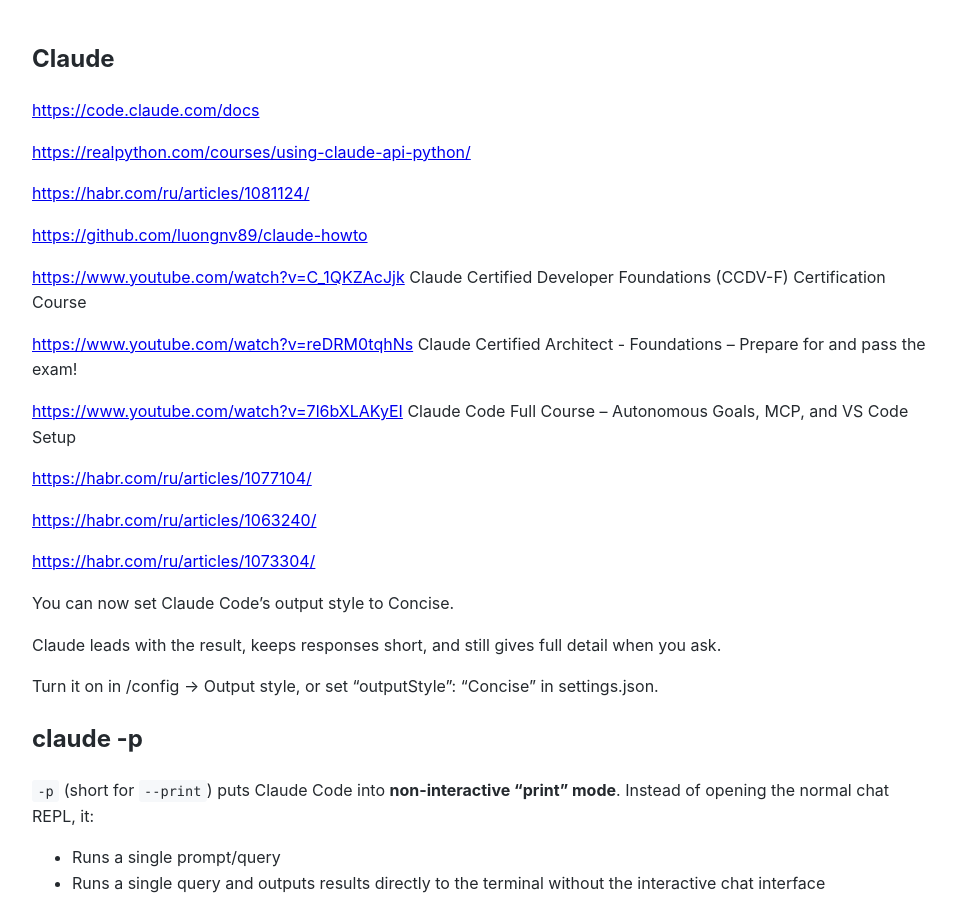
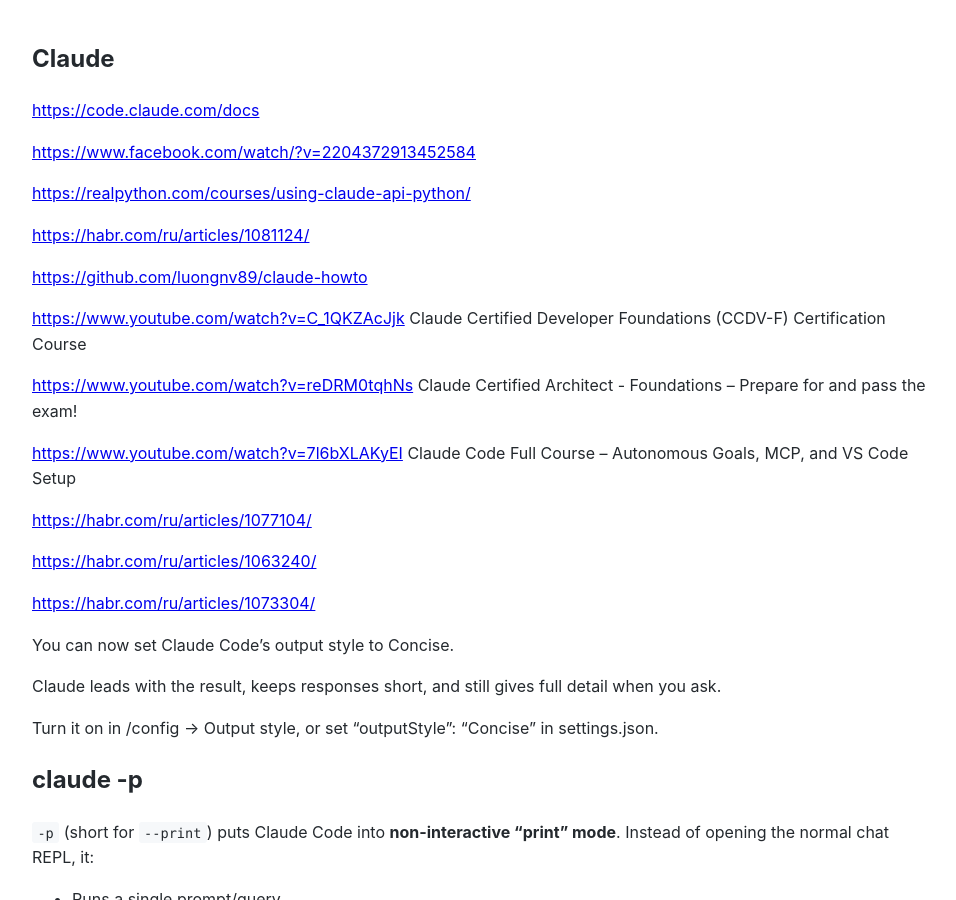
Before and after one commit to Michael-Lubinsky/michael-lubinsky.github.com, a Jekyll site: the page built from ml/claude.md, in a window 1280 px wide and 900 px high. Shown: the whole window, without its empty margins (158-1114 px from the left). Built offline with Jekyll 4.4.1, drawn with Linux system fonts in a browser that asks for light colours; our own code applies the rules of GitHub Pages for plain Markdown files.

Commit message:
Update claude.md

```diff
--- a/ml/claude.md
+++ b/ml/claude.md
@@ -1,5 +1,7 @@
 ## Claude
 <https://code.claude.com/docs>
+
+<https://www.facebook.com/watch/?v=2204372913452584>
 
 <https://realpython.com/courses/using-claude-api-python/>
 
```
